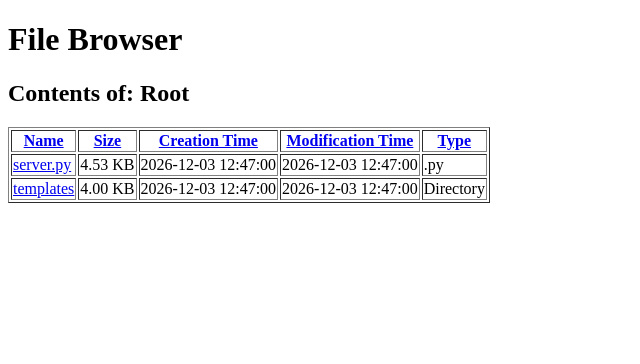
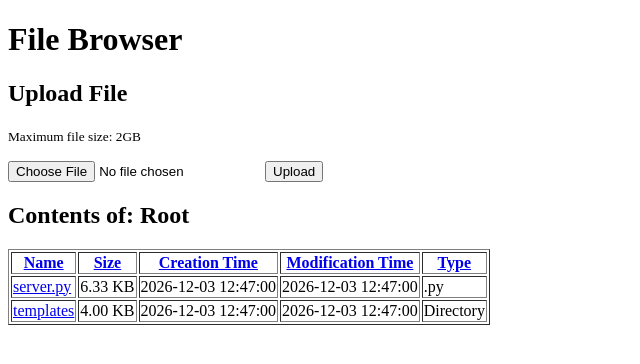
Before and after one commit to walkoncross/flask-file-server, a Flask app: page / in a window 1280 px wide. Shown: the top 364 px of the page, without its empty margins (0-640 px from the left). Run offline with Flask 3, Linux system fonts and the light colour scheme.

Commit message:
support file uploading

```diff
--- a/flask_file_server/server.py
+++ b/flask_file_server/server.py
@@ -1,5 +1,5 @@
-from flask import Flask, render_template, send_from_directory, request, abort
-from werkzeug.utils import safe_join
+from flask import Flask, render_template, send_from_directory, request, abort, redirect, url_for
+from werkzeug.utils import safe_join, secure_filename
 import os
 from datetime import datetime
 import math
@@ -74,7 +74,7 @@ def list_files(subpath=''):
     start = (page - 1) * items_per_page
     end = start + items_per_page
 
-    # 获取文件信息并排序
+    # 获取件信息并排序
     files_info = get_file_info(folder_path)
     sort_files(files_info, sort_by, order)
 
@@ -111,6 +111,51 @@ def download_file(filepath):
     # 使用 send_from_directory 发送文件
     return send_from_directory(folder_path, filename, as_attachment=True)
 
+# Add this new route to handle file uploads
+@app.route('/upload/', defaults={'subpath': ''}, methods=['GET', 'POST'])
+@app.route('/upload/<path:subpath>', methods=['GET', 'POST'])
+def upload_file(subpath):
+    if request.method == 'POST':
+        if 'file' not in request.files:
+            return redirect(url_for('list_files', subpath=subpath))
+
+        file = request.files['file']
+        if file.filename == '':
+            return redirect(url_for('list_files', subpath=subpath))
+
+        if file:
+            filename = secure_filename(file.filename)
+            upload_folder = os.path.join(app.config['ROOT_FOLDER'], subpath)
+
+            if not os.path.exists(upload_folder):
+                os.makedirs(upload_folder)
+
+            file_path = get_unique_filename(upload_folder, filename)
+            file.save(file_path)
+
+        return redirect(url_for('list_files', subpath=subpath))
+
+    # 如果是 GET 请求，重定向到文件列表页面
+    return redirect(url_for('list_files', subpath=subpath))
+
+def get_unique_filename(upload_folder, filename):
+    name, ext = os.path.splitext(filename)
+    counter = 1
+    file_path = os.path.join(upload_folder, filename)
+
+    while os.path.exists(file_path):
+        new_filename = f"{name}_{counter}{ext}"
+        file_path = os.path.join(upload_folder, new_filename)
+        counter += 1
+
+    return file_path
+
+# @app.before_request
+# def log_request_info():
+#     app.logger.debug('Headers: %s', request.headers)
+#     app.logger.debug('Body: %s', request.get_data())
+#     app.logger.debug('Method: %s', request.method)
+#     app.logger.debug('URL: %s', request.url)
 
 if __name__ == '__main__':
     # 使用 argparse 解析命令行参数
@@ -124,5 +169,8 @@ if __name__ == '__main__':
     app.config['ROOT_FOLDER'] = args.root
     print(f"Serving files from: {app.config['ROOT_FOLDER']}")
 
+    # Add this line to enable file uploads
+    app.config['MAX_CONTENT_LENGTH'] = 2 * 1024 * 1024 * 1024  # 2 GB limit
+
     # 启动 Flask 应用
-    app.run(host=args.host, port=args.port, debug=True)
+    app.run(host=args.host, port=args.port, debug=False)
--- a/flask_file_server/templates/index.html
+++ b/flask_file_server/templates/index.html
@@ -7,6 +7,16 @@
 </head>
 <body>
     <h1>File Browser</h1>
+
+    <!-- File Upload Form -->
+    <div>
+        <h2>Upload File</h2>
+        <p><small>Maximum file size: 2GB</small></p>
+        <form action="{{ url_for('upload_file', subpath=subpath) }}" method="POST" enctype="multipart/form-data">
+            <input type="file" name="file" required>
+            <input type="submit" value="Upload">
+        </form>
+    </div>
 
     <!-- Navigation for sorting and pagination -->
     <div>
```
